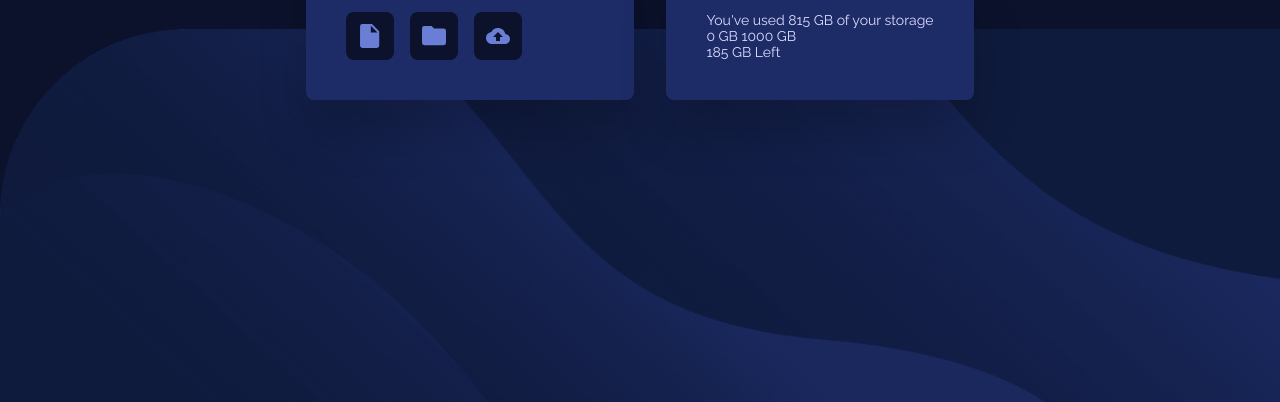
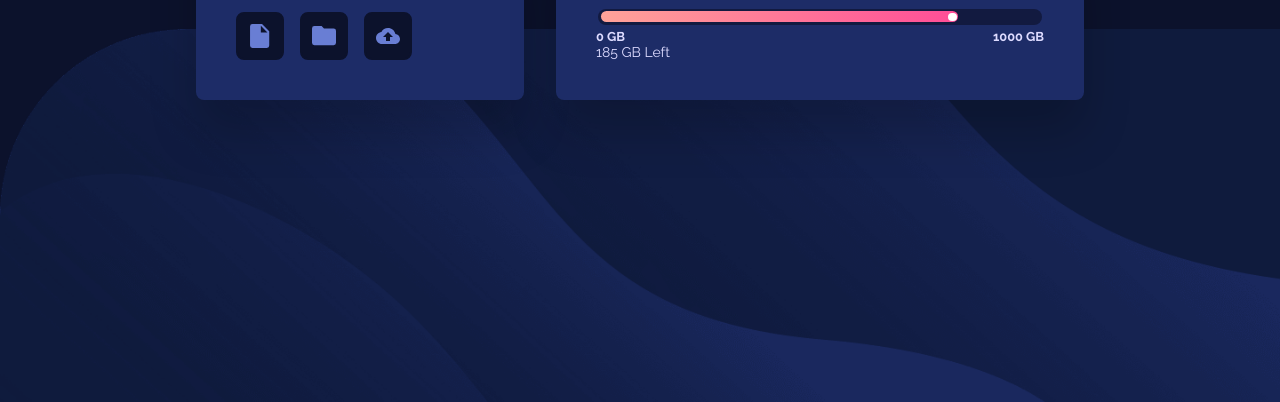
Before and after one commit to KristinaRadosavljevic/fylo-data-storage-component, a website: page index.html in a window 1280 px wide. Shown: the part 398-800 px from the top of the page. Drawn offline with Linux system fonts and the light colour scheme.

Commit message:
Styled the progress bar.

```diff
--- a/index.html
+++ b/index.html
@@ -27,7 +27,7 @@
         </button>
       </header>
       <section>
-        <p>You've used 815 GB of your storage</p>
+        <p>You've used <strong>815 GB</strong> of your storage</p>
         <div class="progress-bar" aria-hidden="true">
           <div class="progress-bar__background">
             <div class="progress-bar__current"></div>
--- a/scss/style.scss
+++ b/scss/style.scss
@@ -1,11 +1,19 @@
 @import url("https://fonts.googleapis.com/css2?family=Raleway:wght@400;700&display=swap");
 
 // Color variables
-$gradient: linear-gradient(hsl(6, 100%, 80%), hsl(335, 100%, 65%));
+$gradient: linear-gradient(to right, hsl(6, 100%, 80%), hsl(335, 100%, 65%));
 $pale-blue: hsl(243, 100%, 93%);
 $grayish-blue: hsl(229, 7%, 55%);
 $dark-blue: hsl(228, 56%, 26%);
 $very-dark-blue: hsl(229, 57%, 11%);
+$white: hsl(0, 0%, 100%);
+
+// Animation
+@keyframes load {
+  to {
+    width: 81.5%;
+  }
+}
 
 // Global resets
 *,
@@ -59,6 +67,7 @@ header {
   button {
     border: none;
     background-color: $very-dark-blue;
+    border: 2px solid $very-dark-blue;
     height: 3rem;
     width: 3rem;
     border-radius: 0.5rem;
@@ -69,7 +78,64 @@ header {
 
     &:hover {
       cursor: pointer;
+      border: 2px solid $grayish-blue;
+    }
+  }
+}
+
+section {
+  position: relative;
+
+  p {
+    margin-bottom: 1rem;
+  }
+
+  .progress-bar {
+    width: 28rem;
+    display: grid;
+    grid-template-columns: repeat(2, 1fr);
+    align-items: center;
+    justify-content: space-between;
+    row-gap: 0.3rem;
+
+    &__background {
+      grid-column: span 2;
+      width: 99%;
+      height: 1rem;
       background-color: lighten($very-dark-blue, 5%);
+      border-radius: 5rem;
+      margin: 0 auto;
+      padding: 0.15rem;
+    }
+
+    &__current {
+      height: 100%;
+      width: 0.7rem;
+      background: $gradient;
+      border-radius: 5rem;
+      position: relative;
+      animation: load 1.5s forwards ease-out;
+
+      &::after {
+        content: "";
+        display: block;
+        position: absolute;
+        right: 0.1rem;
+        top: 0.1rem;
+        height: calc(100% - 0.18rem);
+        aspect-ratio: 1 / 1;
+        background-color: $white;
+        border-radius: 50%;
+      }
+    }
+
+    span {
+      font-weight: 700;
+      font-size: 0.8rem;
+
+      &:last-child {
+        text-align: right;
+      }
     }
   }
 }
@@ -80,5 +146,6 @@ header {
   *::before,
   *::after {
     transition-duration: 0.01ms !important;
+    animation-duration: 0.01ms !important;
   }
 }
```
Also changed, not shown: css/style.css.
